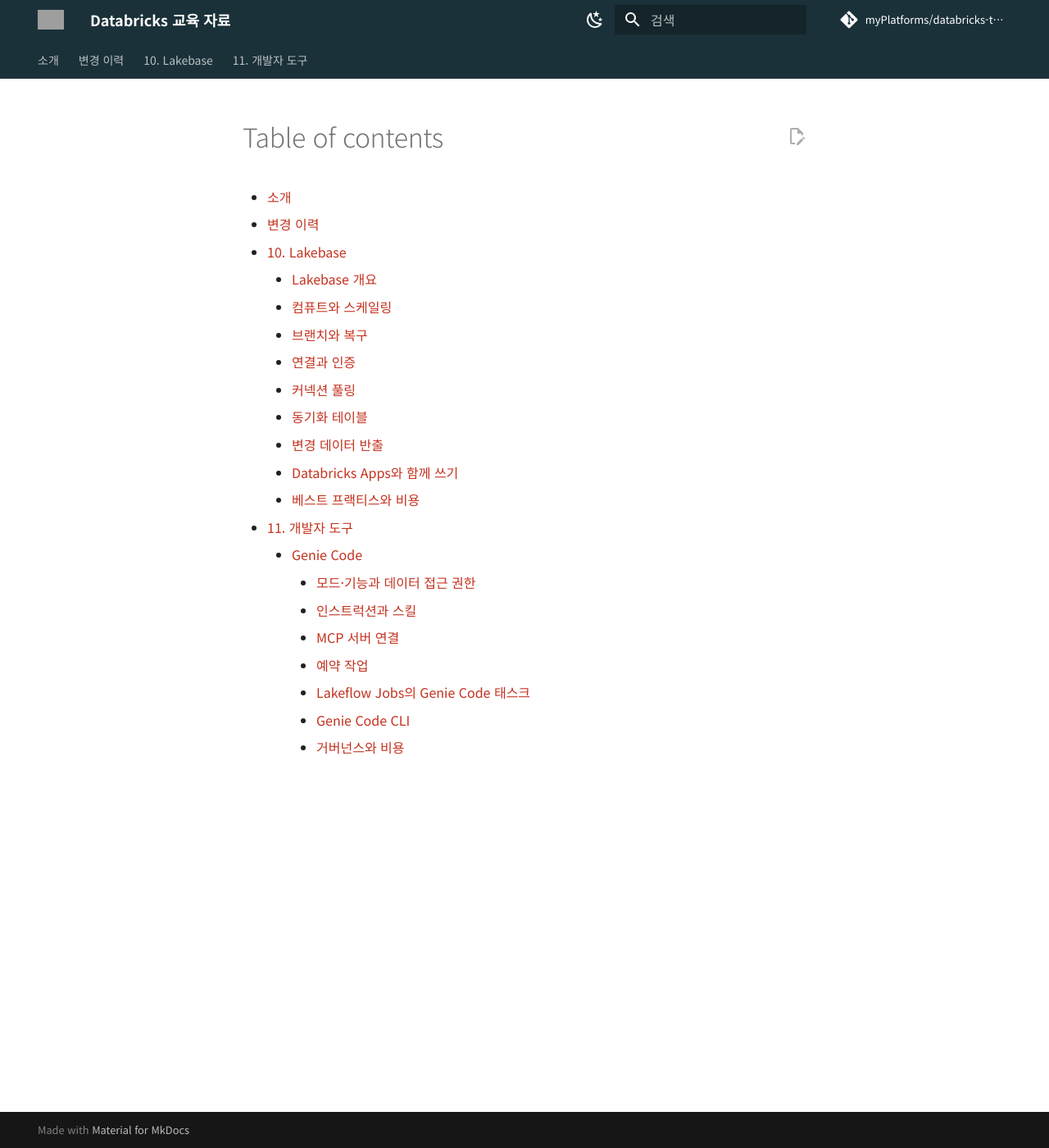
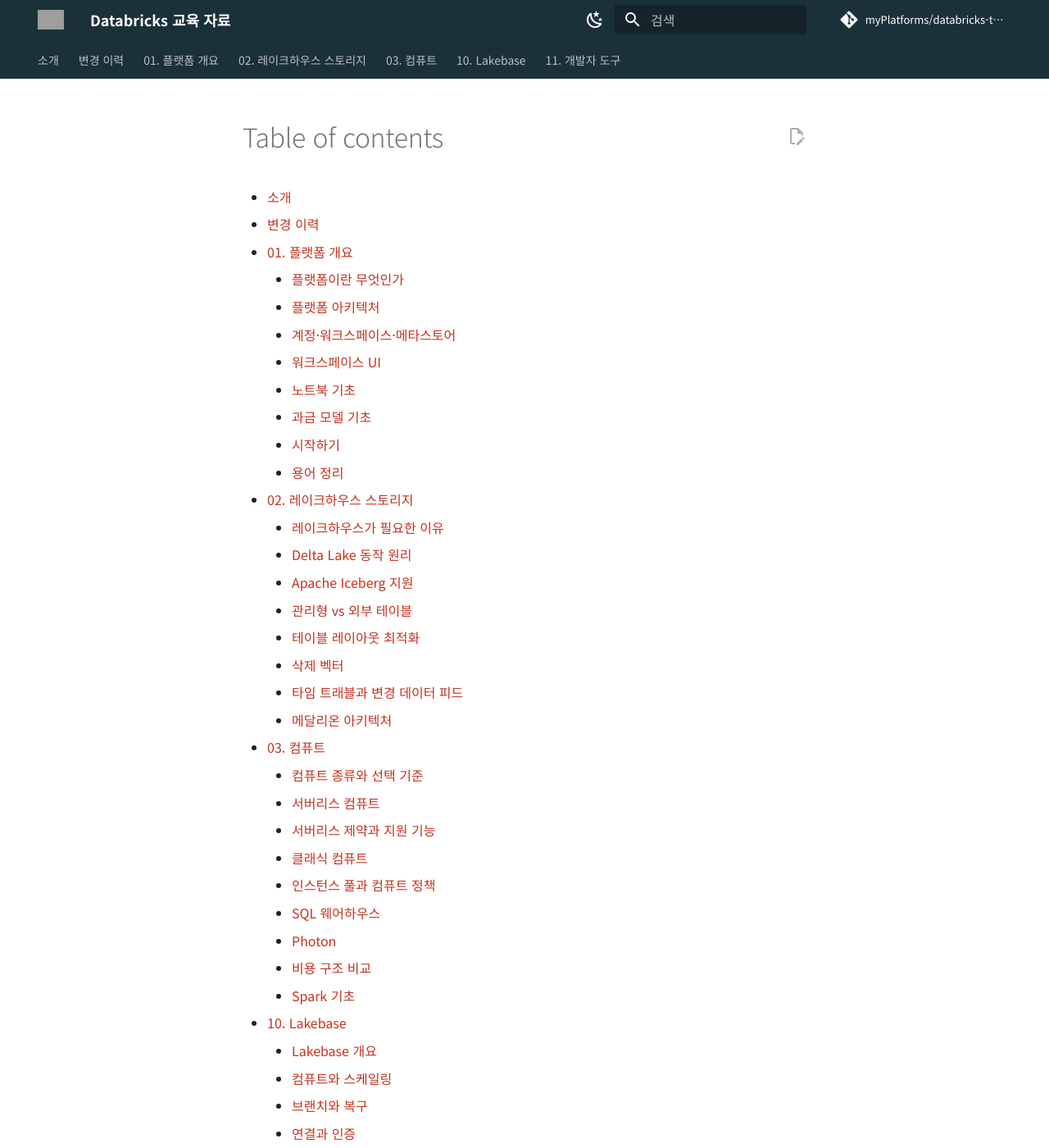
Before and after one commit to myPlatforms/databricks-training, an MkDocs documentation site: the page built from docs/SUMMARY.md, in a window 1280 px wide and 1400 px high. Shown: the whole window at 82% size. Built offline with MkDocs 1.6.1 and Material for MkDocs 9.7.7, drawn with Linux system fonts in a browser that asks for light colours; comment, search, counter and statistics services are not loaded; grey boxes are pictures that could not be loaded.

Commit message:
Register ch01-03 in TOC, home status and changelog; platform name per docs (Data + AI Platform)
Co-authored-by: Isaac <no-reply@databricks.com>

```diff
--- a/docs/SUMMARY.md
+++ b/docs/SUMMARY.md
@@ -1,6 +1,34 @@
 # Table of contents
 * [소개](README.md)
 * [변경 이력](updates.md)
+* [01. 플랫폼 개요](01-platform-overview/README.md)
+    * [플랫폼이란 무엇인가](01-platform-overview/what-is-databricks.md)
+    * [플랫폼 아키텍처](01-platform-overview/architecture.md)
+    * [계정·워크스페이스·메타스토어](01-platform-overview/account-workspace-metastore.md)
+    * [워크스페이스 UI](01-platform-overview/workspace-ui.md)
+    * [노트북 기초](01-platform-overview/notebooks-basics.md)
+    * [과금 모델 기초](01-platform-overview/billing-basics.md)
+    * [시작하기](01-platform-overview/getting-started.md)
+    * [용어 정리](01-platform-overview/glossary.md)
+* [02. 레이크하우스 스토리지](02-lakehouse-storage/README.md)
+    * [레이크하우스가 필요한 이유](02-lakehouse-storage/why-lakehouse.md)
+    * [Delta Lake 동작 원리](02-lakehouse-storage/delta-lake-internals.md)
+    * [Apache Iceberg 지원](02-lakehouse-storage/iceberg-support.md)
+    * [관리형 vs 외부 테이블](02-lakehouse-storage/managed-vs-external-tables.md)
+    * [테이블 레이아웃 최적화](02-lakehouse-storage/table-layout-optimization.md)
+    * [삭제 벡터](02-lakehouse-storage/deletion-vectors.md)
+    * [타임 트래블과 변경 데이터 피드](02-lakehouse-storage/time-travel-and-cdf.md)
+    * [메달리온 아키텍처](02-lakehouse-storage/medallion-architecture.md)
+* [03. 컴퓨트](03-compute/README.md)
+    * [컴퓨트 종류와 선택 기준](03-compute/compute-types-and-selection.md)
+    * [서버리스 컴퓨트](03-compute/serverless-compute.md)
+    * [서버리스 제약과 지원 기능](03-compute/serverless-limitations.md)
+    * [클래식 컴퓨트](03-compute/classic-compute.md)
+    * [인스턴스 풀과 컴퓨트 정책](03-compute/pools-and-policies.md)
+    * [SQL 웨어하우스](03-compute/sql-warehouses.md)
+    * [Photon](03-compute/photon.md)
+    * [비용 구조 비교](03-compute/cost-structure.md)
+    * [Spark 기초](03-compute/spark-basics.md)
 * [10. Lakebase](10-lakebase/README.md)
     * [Lakebase 개요](10-lakebase/what-is-lakebase.md)
     * [컴퓨트와 스케일링](10-lakebase/compute-and-scaling.md)
--- a/docs/updates.md
+++ b/docs/updates.md
@@ -4,5 +4,6 @@
 
 | 날짜 | 페이지 | 변경 | 근거 |
 |---|---|---|---|
+| 2026-10-29 | 01·02·03장 | 초판 공개 — 플랫폼 개요, 레이크하우스 스토리지(Delta Lake·Iceberg), 컴퓨트(서버리스·클래식·SQL 웨어하우스) | 공식 문서 (각 페이지 참고 문서) |
 | 2026-10-28 | 10. Lakebase | 현재 문서 구조(Lakebase Postgres)로 재구성 — 컴퓨트와 스케일링·브랜치와 복구 신설(Read replicas·HA·Instant restore·Disaster recovery Private Preview), Provisioned 비교 페이지 제거 | [Lakebase Postgres](https://docs.databricks.com/aws/en/oltp/) |
 | 2026-10-28 | 전체 | 초판 공개 — Lakebase, Genie Code | 공식 문서 (각 페이지 참고 문서) |
--- a/mkdocs.yml
+++ b/mkdocs.yml
@@ -1,5 +1,5 @@
 site_name: Databricks 교육 자료
-site_description: Databricks Data Intelligence Platform 한국어 교육 자료 (공식 문서 기반, 주기적 최신화)
+site_description: Databricks Data + AI Platform 한국어 교육 자료 (공식 문서 기반, 주기적 최신화)
 site_url: https://myplatforms.github.io/databricks-training/
 repo_url: https://github.com/myPlatforms/databricks-training
 repo_name: myPlatforms/databricks-training
```
Also changed, not shown: README.md (+1 -1 lines), docs/README.md (+4 -4 lines).
